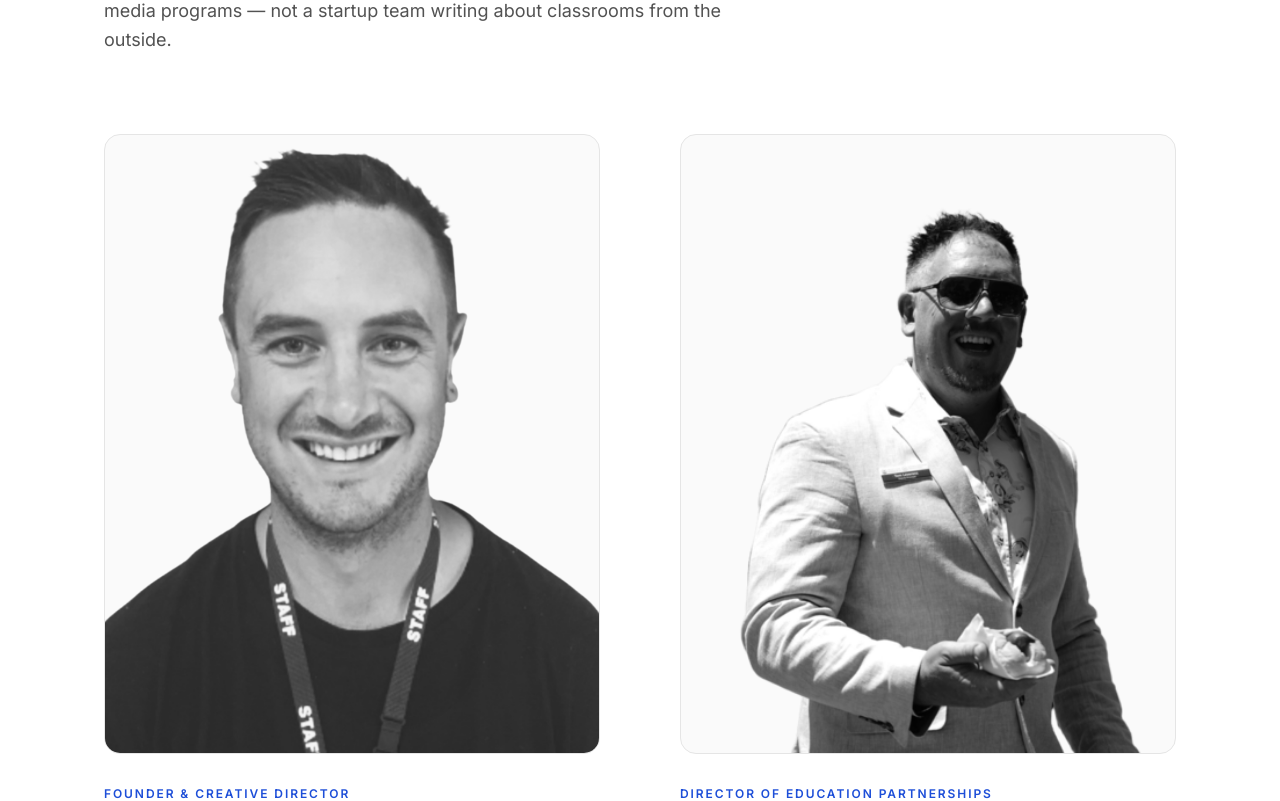
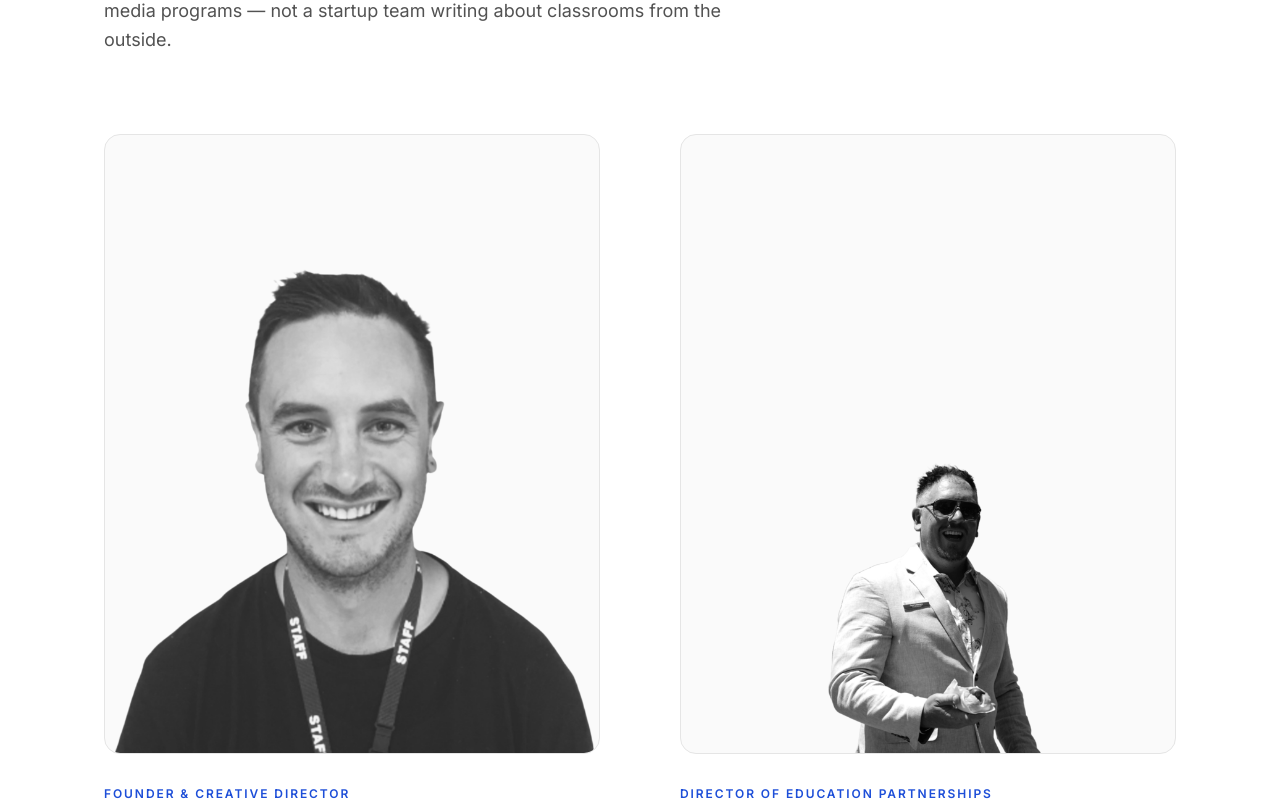
Before and after one commit to SpiceOfLifeMedia/edu-media-systems, a React (Vite) app: page / in a window 1280 px wide. Shown: the part 8980-9781 px from the top of the page. Built offline with nearby package versions, Linux system fonts and the light colour scheme.

Commit message:
Show full founder portraits with object-contain (fix Tom landscape crop)

```diff
--- a/src/sections/Founder.tsx
+++ b/src/sections/Founder.tsx
@@ -37,12 +37,12 @@ export default function Founder() {
       <div className="mt-20 grid grid-cols-1 gap-16 lg:grid-cols-2 lg:gap-20">
         {founders.map((f) => (
           <article key={f.name} className="flex flex-col">
-            <div className="aspect-[4/5] w-full overflow-hidden rounded-2xl border border-line bg-surface">
+            <div className="aspect-[4/5] w-full overflow-hidden rounded-2xl border border-line bg-surface flex items-end justify-center">
               <img
                 src={f.image}
                 alt={`Portrait of ${f.name}`}
                 loading="lazy"
-                className="h-full w-full object-cover object-top grayscale"
+                className="h-full w-full object-contain object-bottom grayscale"
               />
             </div>
             <div className="mt-8">
```
